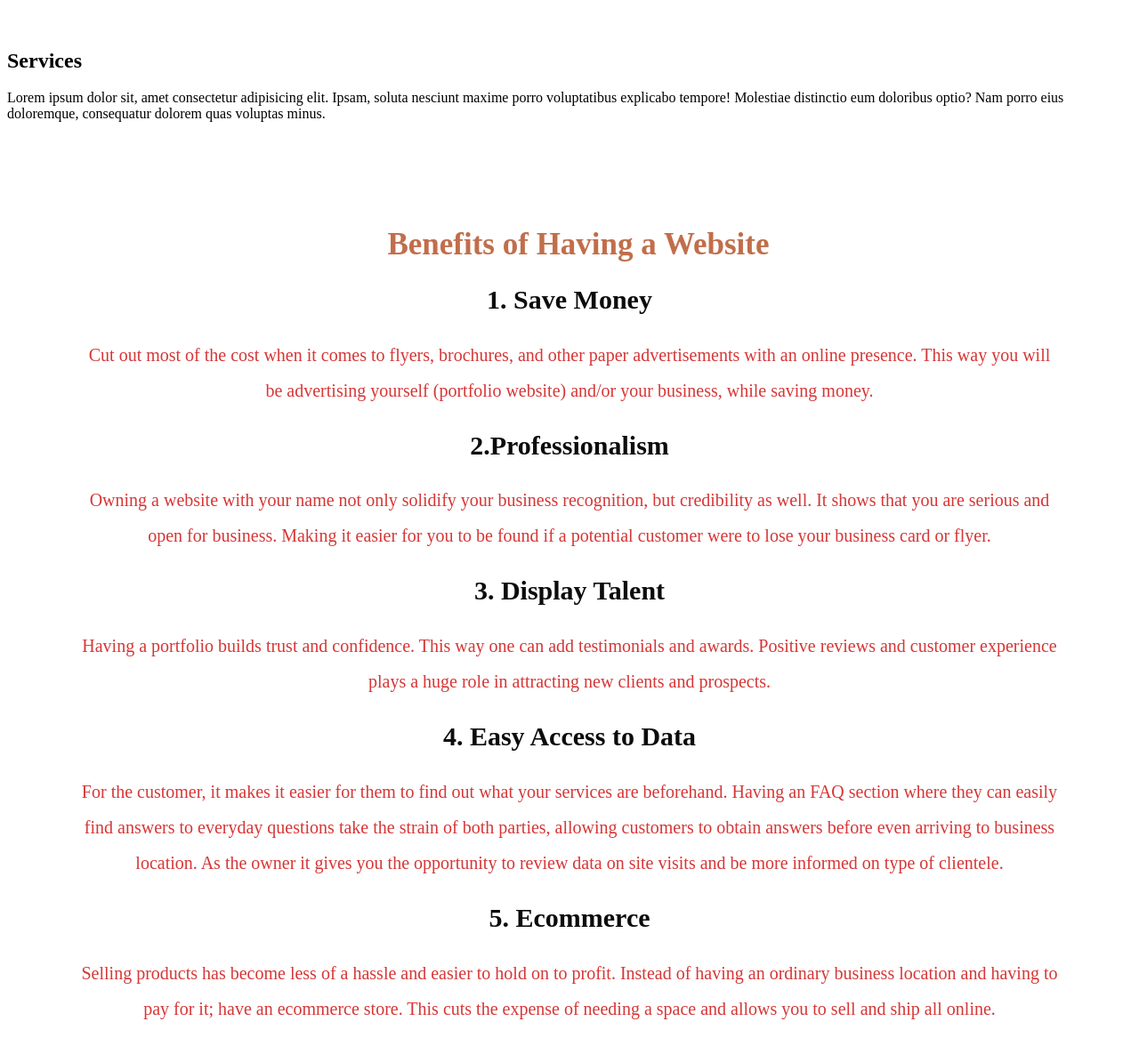
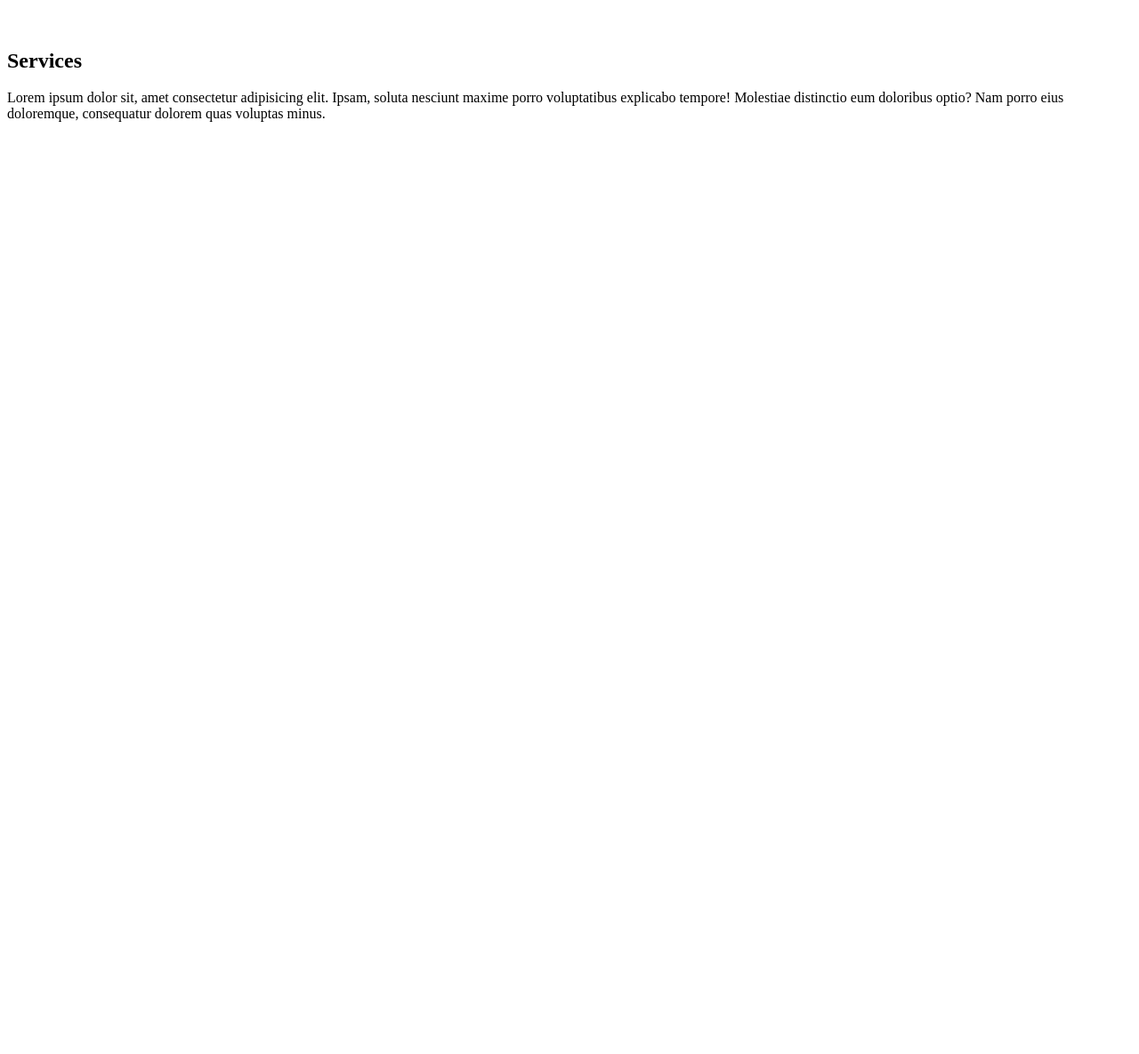
Before and after one commit to boubabaueel/Portfolio-website, a plain HTML site: page index.html in a window 1280 px wide. Shown: the part 687-1872 px from the top of the page at 89% size. After the commit the page ends 866 px from the top, so only its background shows below. Drawn offline with Linux system fonts and the light colour scheme.

Commit message:
new home page update

```diff
--- a/index.html
+++ b/index.html
@@ -64,60 +64,7 @@
 </div>
 
 
-<div class="benefits">
-    <h1 class="b">Benefits of Having a Website</h1>
-
-    <h2 class="h2">1. Save Money </h2>
-    <p class="pb">	Cut out most of the cost when
-        it comes to flyers, brochures, and other
-        paper advertisements with an online presence.
-        This way you will be advertising yourself
-        (portfolio website) and/or your
-        business, while saving money. </p>
-
-    <h2 class="h2" > 2.Professionalism </h2>
-    <p class="pb">Owning a website with your name not only
-         solidify your business recognition, but
-         credibility as well. It shows that you are
-         serious and open for business. Making it
-          easier for you to be found if a potential
-          customer were to lose your
-        business card or flyer. </p>
-
-    <h2 class="h2">3.	Display Talent</h2>
-    <p class="pb">	Having a portfolio builds
-        trust and confidence. This way one can add
-         testimonials and awards. Positive reviews and
-         customer experience plays a huge role in
-         attracting new clients
-        and prospects. </p>
-
-    <h2 class="h2">4.	Easy Access to Data</h2>
-    <p class="pb">	For the customer, it makes it
-         easier for them to find out what your
-         services are beforehand. Having an FAQ
-          section where they can easily find answers
-           to everyday questions take the strain of
-            both parties, allowing customers to
-            obtain answers before even arriving to business location. As
-            the owner it gives you the opportunity
-             to review data on site visits and be
-              more informed on type
-         of clientele. </p>
-
-    <h2 class="h2">5.	Ecommerce </h2>
-    <p class="pb">	Selling products has become
-         less of a hassle and easier to hold on to
-         profit. Instead of having an ordinary
-         business location and having to pay for it;
-          have an ecommerce store. This cuts the
-          expense of needing a space and allows you
-          to sell and ship
-        all online. </p>
-
-
-  </div>
-
+  </body>
 
 
 
--- a/style.css
+++ b/style.css
@@ -12,9 +12,9 @@
     font-size: 35px;
     text-align: center;}
     .pb{
-        color: rgb(214, 54, 54);
-        font-size: 1em;
-        line-height: 2em;
+        color: rgb(255, 255, 255);
+        font-size: 19px;
+        line-height: 1.4em;
 
     }
     .bhome{
@@ -24,7 +24,8 @@
         background-blend-mode: lighten;
         background-image: url(hbackground.jpg);}
 .h2{color:#0c0c0d;
-    font-weight: bolder;}
+    font-size: 23px;
+    }
 
 .wel{text-align: center;
     margin: 10px;
@@ -201,7 +202,7 @@ font-size: 20px;
 .benefits{
     text-align: center;
     font-size: 20px;
-
+    background-color: #9393933e;
     margin-top : 15%;
     padding: 60px ;
 
```
